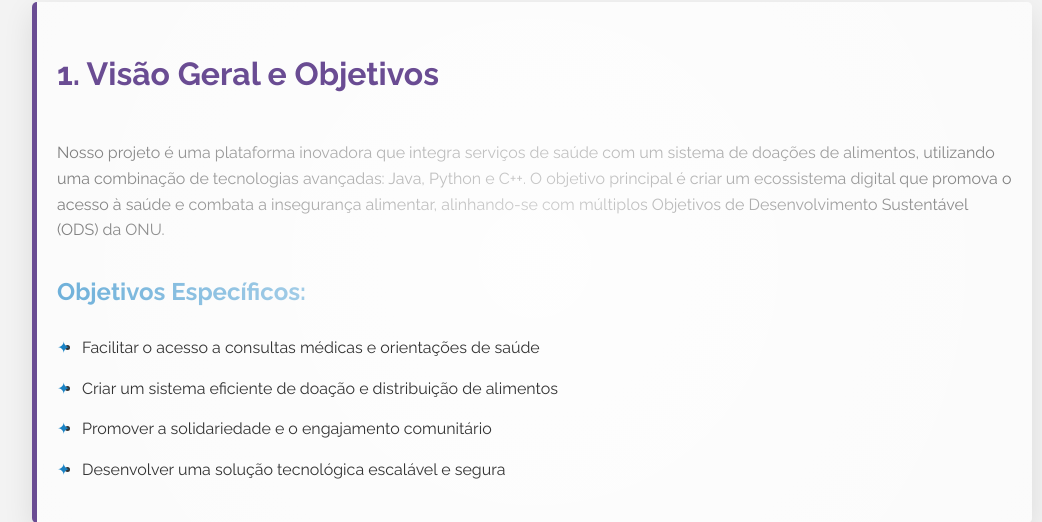
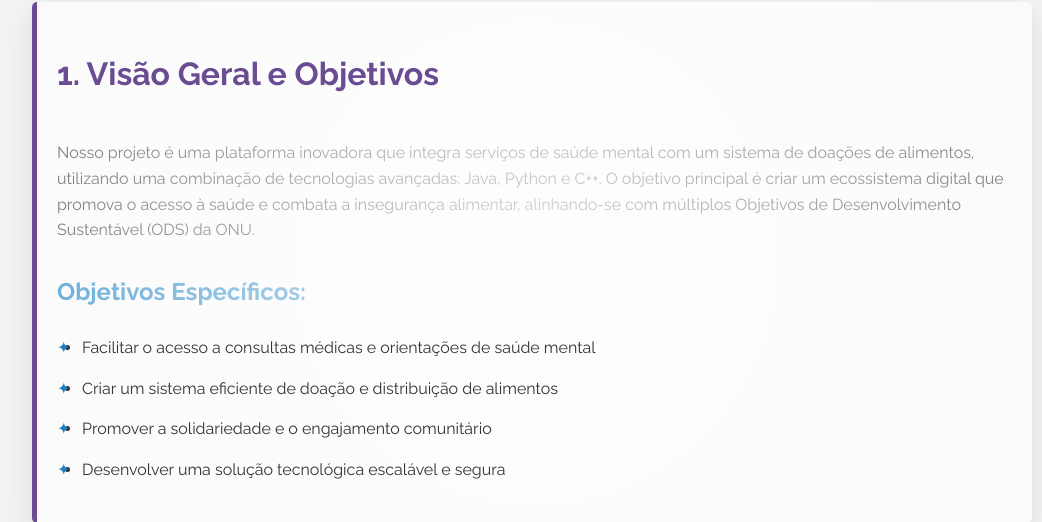
Before and after one commit to sofiaamosqueraa/PYTHON, a Python web app: template templates/projeito/projeito.html in a window 1280 px wide. Shown: the part 300-822 px from the top of the page, without its empty margins (108-1150 px from the left). Run offline with Jinja, Linux system fonts and the light colour scheme; the template is opened without the code that fills it, so the values that code supplies are empty.

Commit message:
saude mental

```diff
--- a/templates/projeito/projeito.html
+++ b/templates/projeito/projeito.html
@@ -207,13 +207,13 @@
 
     <div class="section">
         <h2>1. Visão Geral e Objetivos</h2>
-        <p>Nosso projeto é uma plataforma inovadora que integra serviços de saúde com um sistema de doações de
+        <p>Nosso projeto é uma plataforma inovadora que integra serviços de saúde mental com um sistema de doações de
             alimentos, utilizando uma combinação de tecnologias avançadas: Java, Python e C++. O objetivo principal é
             criar um ecossistema digital que promova o acesso à saúde e combata a insegurança alimentar, alinhando-se
             com múltiplos Objetivos de Desenvolvimento Sustentável (ODS) da ONU.</p>
         <h3>Objetivos Específicos:</h3>
         <ul>
-            <li>Facilitar o acesso a consultas médicas e orientações de saúde</li>
+            <li>Facilitar o acesso a consultas médicas e orientações de saúde mental</li>
             <li>Criar um sistema eficiente de doação e distribuição de alimentos</li>
             <li>Promover a solidariedade e o engajamento comunitário</li>
             <li>Desenvolver uma solução tecnológica escalável e segura</li>
```
